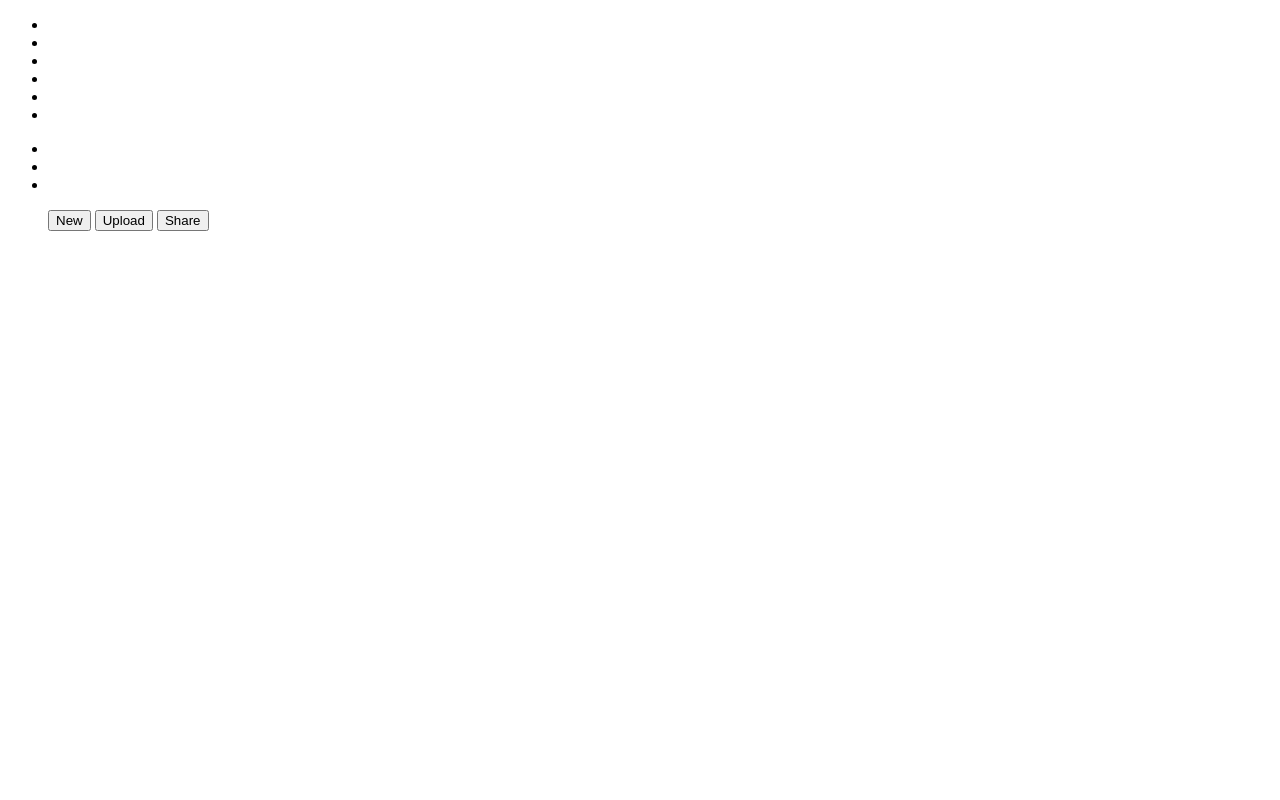
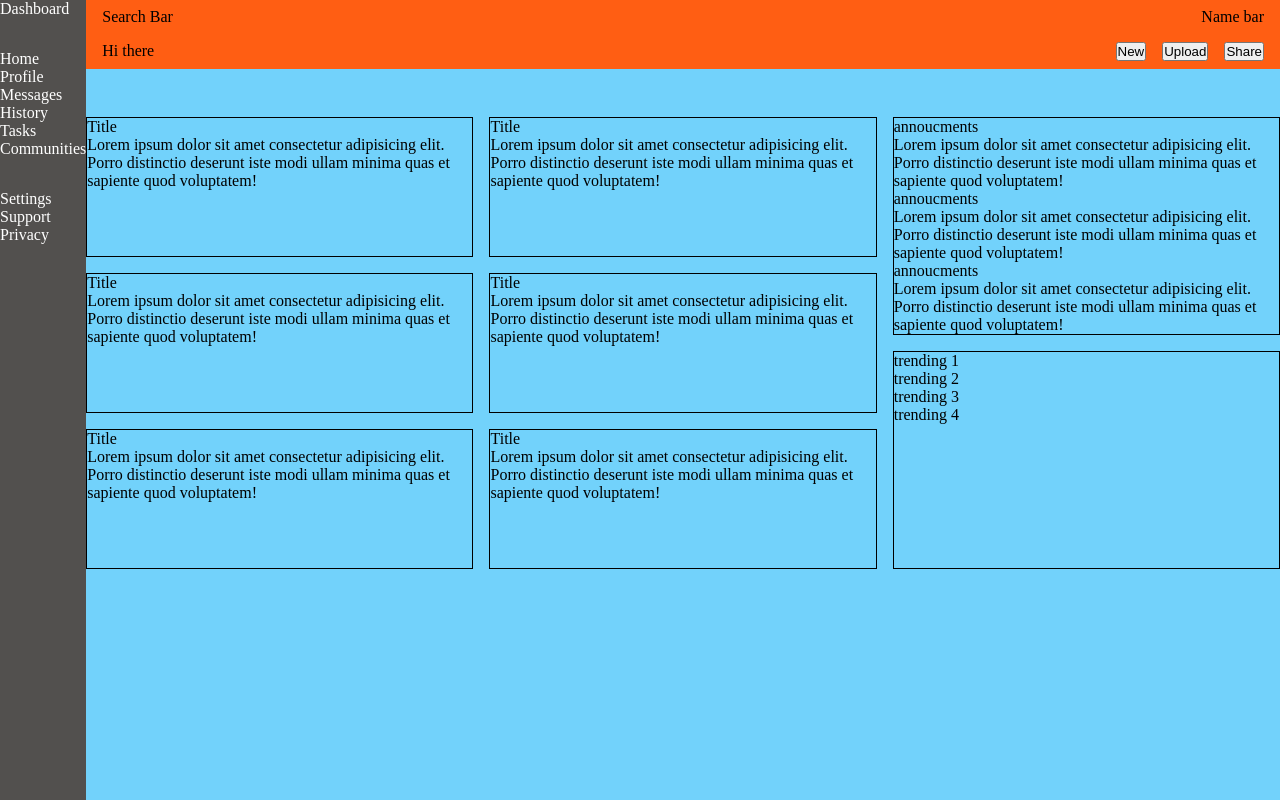
Before and after one commit to piotr-tomczyk/Admin-Panel, a plain HTML site: page index.html in a window 1280 px wide. Drawn offline with Linux system fonts and the light colour scheme.

Commit message:
Add positioning of elements

```diff
--- a/index.html
+++ b/index.html
@@ -10,73 +10,110 @@
 <body>
     <div class="content">
         <div class="left">
-            <div class="title"></div>
+            <div class="title">Dashboard</div>
             <ul class="first-list">
-                <li class="list-element"></li>
-                <li class="list-element"></li>
-                <li class="list-element"></li>
-                <li class="list-element"></li>
-                <li class="list-element"></li>
-                <li class="list-element"></li>
+                <li class="list-element">
+                    <div>Home</div>
+                </li>
+                <li class="list-element">
+                    <div>Profile</div>
+                </li>
+                <li class="list-element">
+                    <div>Messages</div>
+                </li>
+                <li class="list-element">
+                    <div>History</div>
+                </li>
+                <li class="list-element">
+                    <div>Tasks</div>
+                </li>
+                <li class="list-element">
+                    <div>Communities</div>
+                </li>
             </ul>
             <ul class="second-list">
-                <li class="list-element"></li>
-                <li class="list-element"></li>
-                <li class="list-element"></li>
+                <li class="list-element">
+                    <div>Settings</div>
+                </li>
+                <li class="list-element">
+                    <div>Support</div>
+                </li>
+                <li class="list-element">
+                    <div>Privacy</div>
+                </li>
             </ul>
         </div>
         <div class="right">
             <div class="right-header">
-                <div class="search-bar"></div>
-                <div class="name-bar"></div>
-                <div class="hi-there"></div>
-                <ul class="buttons-header">
-                    <button class="button">New</button>
-                    <button class="button">Upload</button>
-                    <button class="button">Share</button>
-                </ul>
+                <div class="right-header-up">
+                    <div class="search-bar">Search Bar</div>
+                    <div class="name-bar">Name bar</div>
+                </div>
+                <div class="right-header-down">
+                    <div class="hi-there">Hi there</div>
+                    <ul class="buttons-header">
+                        <li>
+                            <button class="button">New</button>
+                        </li>
+                        <li>
+                            <button class="button">Upload</button>
+                        </li>
+                        <li>
+                            <button class="button">Share</button>
+                        </li>
+                    </ul>
+                </div>
             </div>
             <div class="right-content">
-                <div class="paragraph">
-                    <div></div>
-                    <div></div>
+                <div class="paragraph p1">
+                    <div>Title</div>
+                    <div>Lorem ipsum dolor sit amet consectetur adipisicing elit. Porro distinctio deserunt iste modi ullam minima quas et sapiente quod voluptatem!</div>
                     <div></div>
                 </div>
-                <div class="paragraph">
-                    <div></div>
-                    <div></div>
+                <div class="paragraph p2">
+                    <div>Title</div>
+                    <div>Lorem ipsum dolor sit amet consectetur adipisicing elit. Porro distinctio deserunt iste modi ullam minima quas et sapiente quod voluptatem!</div>
                     <div></div>
                 </div>
-                <div class="paragraph">
-                    <div></div>
-                    <div></div>
+                <div class="paragraph p3">
+                    <div>Title</div>
+                    <div>Lorem ipsum dolor sit amet consectetur adipisicing elit. Porro distinctio deserunt iste modi ullam minima quas et sapiente quod voluptatem!</div>
                     <div></div>
                 </div>
-                <div class="paragraph">
-                    <div></div>
-                    <div></div>
+                <div class="paragraph p4">
+                    <div>Title</div>
+                    <div>Lorem ipsum dolor sit amet consectetur adipisicing elit. Porro distinctio deserunt iste modi ullam minima quas et sapiente quod voluptatem!</div>
                     <div></div>
                 </div>
-                <div class="paragraph">
-                    <div></div>
-                    <div></div>
+                <div class="paragraph p5">
+                    <div>Title</div>
+                    <div>Lorem ipsum dolor sit amet consectetur adipisicing elit. Porro distinctio deserunt iste modi ullam minima quas et sapiente quod voluptatem!</div>
                     <div></div>
                 </div>
-                <div class="paragraph">
-                    <div></div>
-                    <div></div>
+                <div class="paragraph p6">
+                    <div>Title</div>
+                    <div>Lorem ipsum dolor sit amet consectetur adipisicing elit. Porro distinctio deserunt iste modi ullam minima quas et sapiente quod voluptatem!</div>
                     <div></div>
                 </div>
                 <div class="annoucments">
-                    <div class="annoucments-element"></div>
-                    <div class="annoucments-element"></div>
-                    <div class="annoucments-element"></div>
+                    <div class="annoucments-element">
+                        <div>annoucments</div>
+                        <div>Lorem ipsum dolor sit amet consectetur adipisicing elit. Porro distinctio deserunt iste modi ullam minima quas et sapiente quod voluptatem!</div>
+                    </div>
+                    <div class="annoucments-element">
+                        <div>annoucments</div>
+                        <div>Lorem ipsum dolor sit amet consectetur adipisicing elit. Porro distinctio deserunt iste modi ullam minima quas et sapiente quod voluptatem!</div>
+                    </div>
+                    <div class="annoucments-element">
+                        <div>annoucments</div>
+                        <div>Lorem ipsum dolor sit amet consectetur adipisicing elit. Porro distinctio deserunt iste modi ullam minima quas et sapiente quod voluptatem!</div>
+                    </div>
                 </div>
                 <div class="trending">
-                    <div class="trending-element"></div>
-                    <div class="trending-element"></div>
-                    <div class="trending-element"></div>
-                    <div class="trending-element"></div>
+                    <div class="trending-element">trending 1</div>
+                    <div class="trending-element">trending 2</div>
+                    <div class="trending-element">trending 3</div>
+                    <div class="trending-element">trending 4</div>
                 </div>
             </div>
         </div>
--- a/styles.css
+++ b/styles.css
@@ -0,0 +1,111 @@
+*{
+    margin:0;
+    padding: 0;
+}
+.content{
+    display: flex;
+}
+.left{
+    display: flex;
+    flex-direction: column;
+    gap:2em;
+    width: 15vw;
+    color:white;
+    background-color: #52504E;
+    height: 100vh;
+}
+.first-list{
+}
+.right{
+    display: flex;
+    flex-direction: column;
+    gap: 3rem;
+    height:100vh;
+    background-color: #72D2FB;
+    flex-shrink: 1;
+}
+.right-header{
+    display:flex;
+    flex-direction: column;
+    gap: 1rem;
+    background-color: #FF5E13;
+}
+.right-header-up, .right-header-down{
+    display: flex;
+    justify-content: space-between;
+}
+.search-bar{
+    padding-left: 1em;
+    padding-top: 0.5em;
+}
+.name-bar{
+    padding-right: 1em;
+    padding-top: 0.5em;
+}
+.hi-there{
+    padding-left: 1em;
+    padding-bottom: 0.5em;
+}
+.buttons-header{
+    display: flex;
+    gap:1em;
+    list-style: none;
+    padding-right: 1rem;
+    padding-bottom: 0.5rem;
+}
+.right-content{
+    display:grid;
+    grid-template-rows: repeat(6, 1fr);
+    grid-template-columns: repeat(3, 1fr);
+    row-gap: 1rem;
+    column-gap: 1rem;
+    background-color: #72D2FB;
+}
+.paragraph{
+    border: 1px;
+    border-style: solid;
+}
+.p1{
+    grid-column:1;
+    grid-row-start:1;
+    grid-row-end:3;
+}
+.p2{
+    grid-column:2;
+    grid-row-start:1;
+    grid-row-end:3;
+}
+.p3{
+    grid-column:1;
+    grid-row-start:3;
+    grid-row-end:5;
+}
+.p4{
+    grid-column:2;
+    grid-row-start:3;
+    grid-row-end:5;
+}
+.p5{
+    grid-column:1;
+    grid-row-start:5;
+    grid-row-end:7;
+}
+.p6{
+    grid-column:2;
+    grid-row-start: 5;
+    grid-row-end: 7;
+}
+.annoucments{
+    border: 1px;
+    border-style: solid;
+    grid-column: 3;
+    grid-row-start: 1;
+    grid-row-end: 4;
+}
+.trending{
+    border: 1px;
+    border-style: solid;
+    grid-column: 3;
+    grid-row-start: 4;
+    grid-row-end: 7;
+}
```
